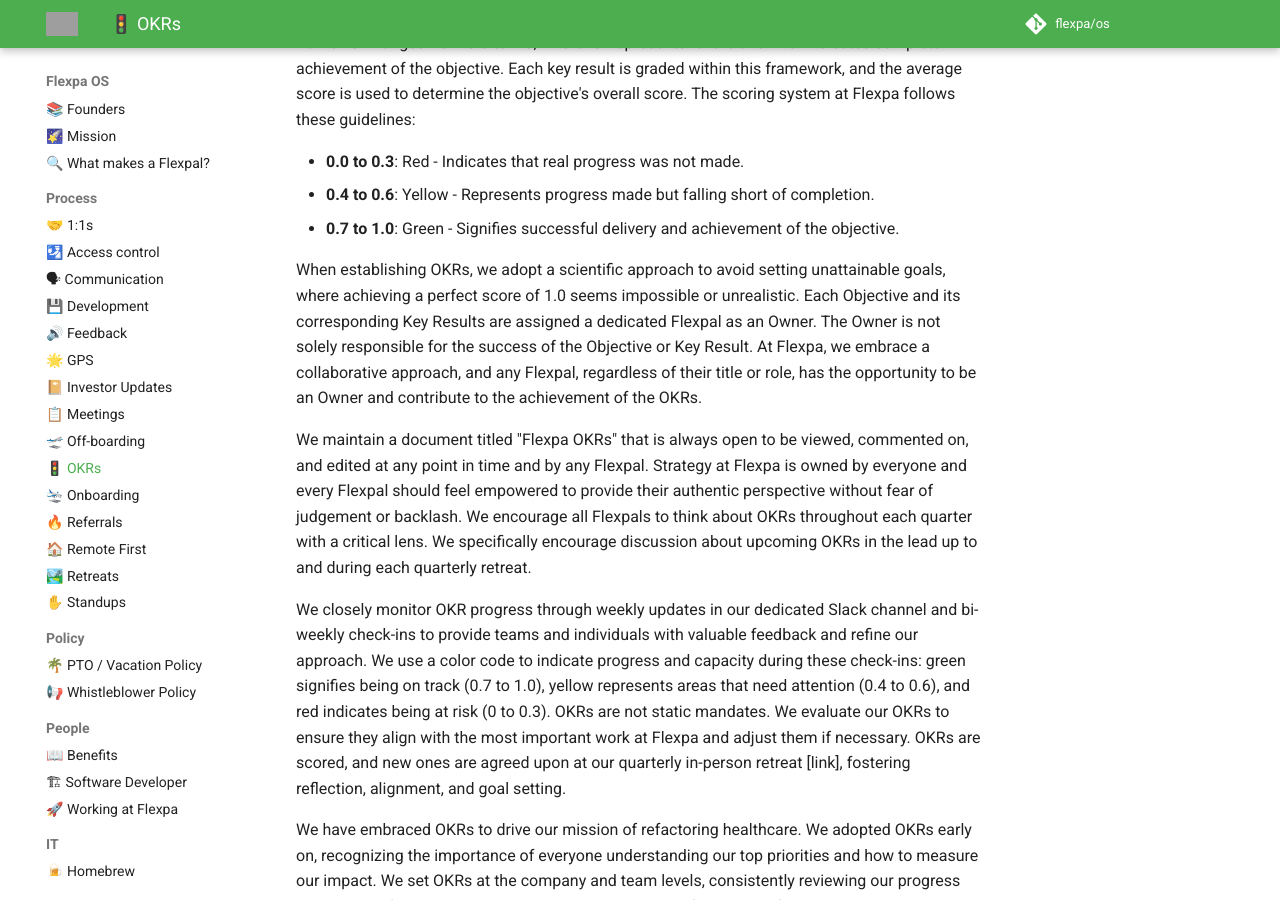
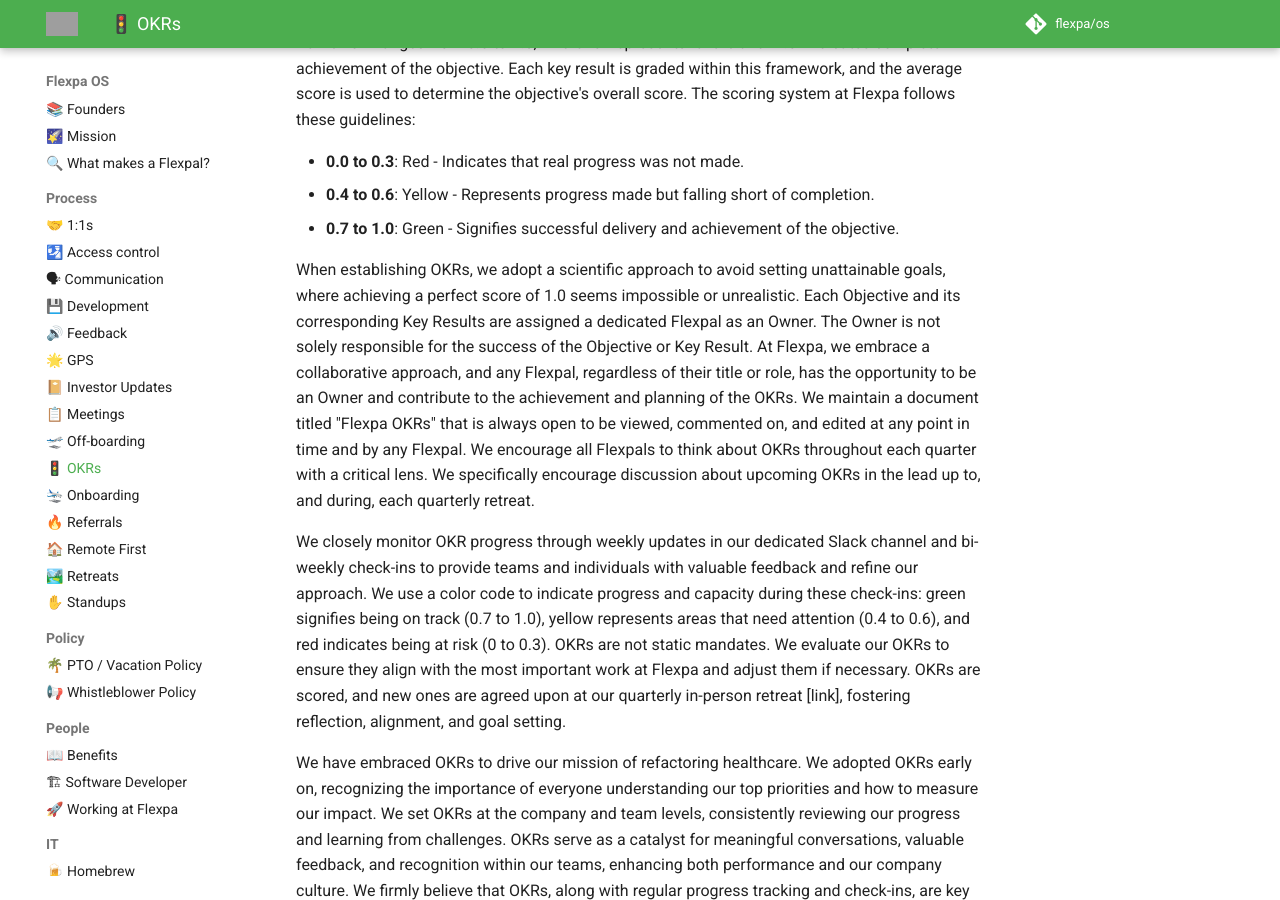
Before and after one commit to flexpa/os, an MkDocs documentation site: the page built from docs/process/okrs.md, in a window 1280 px wide and 900 px high, scrolled down 834 px. Built offline with MkDocs 1.6.1 and Material for MkDocs 9.7.7, drawn with Linux system fonts in a browser that asks for light colours; comment, search, counter and statistics services are not loaded; grey boxes are pictures that could not be loaded.

Commit message:
edits wording

```diff
--- a/docs/process/okrs.md
+++ b/docs/process/okrs.md
@@ -18,9 +18,7 @@
 * **0.4 to 0.6**: Yellow - Represents progress made but falling short of completion.
 * **0.7 to 1.0**: Green - Signifies successful delivery and achievement of the objective.
 
-When establishing OKRs, we adopt a scientific approach to avoid setting unattainable goals, where achieving a perfect score of 1.0 seems impossible or unrealistic. Each Objective and its corresponding Key Results are assigned a dedicated Flexpal as an Owner. The Owner is not solely responsible for the success of the Objective or Key Result. At Flexpa, we embrace a collaborative approach, and any Flexpal, regardless of their title or role, has the opportunity to be an Owner and contribute to the achievement of the OKRs.
-
-We maintain a document titled "Flexpa OKRs" that is always open to be viewed, commented on, and edited at any point in time and by any Flexpal. Strategy at Flexpa is owned by everyone and every Flexpal should feel empowered to provide their authentic perspective without fear of judgement or backlash. We encourage all Flexpals to think about OKRs throughout each quarter with a critical lens. We specifically encourage discussion about upcoming OKRs in the lead up to and during each quarterly retreat.
+When establishing OKRs, we adopt a scientific approach to avoid setting unattainable goals, where achieving a perfect score of 1.0 seems impossible or unrealistic. Each Objective and its corresponding Key Results are assigned a dedicated Flexpal as an Owner. The Owner is not solely responsible for the success of the Objective or Key Result. At Flexpa, we embrace a collaborative approach, and any Flexpal, regardless of their title or role, has the opportunity to be an Owner and contribute to the achievement and planning of the OKRs. We maintain a document titled "Flexpa OKRs" that is always open to be viewed, commented on, and edited at any point in time and by any Flexpal. We encourage all Flexpals to think about OKRs throughout each quarter with a critical lens. We specifically encourage discussion about upcoming OKRs in the lead up to, and during, each quarterly retreat.
 
 We closely monitor OKR progress through weekly updates in our dedicated Slack channel and bi-weekly check-ins to provide teams and individuals with valuable feedback and refine our approach. We use a color code to indicate progress and capacity during these check-ins: green signifies being on track (0.7 to 1.0), yellow represents areas that need attention (0.4 to 0.6), and red indicates being at risk (0 to 0.3). OKRs are not static mandates. We evaluate our OKRs to ensure they align with the most important work at Flexpa and adjust them if necessary. OKRs are scored, and new ones are agreed upon at our quarterly in-person retreat [link], fostering reflection, alignment, and goal setting.
 
```
